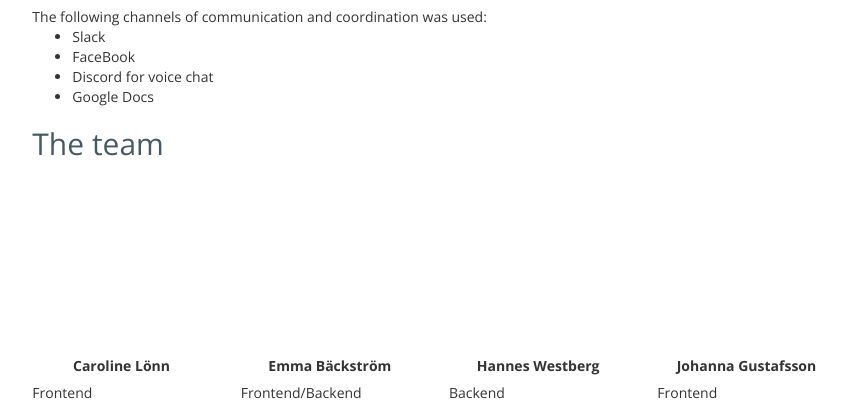
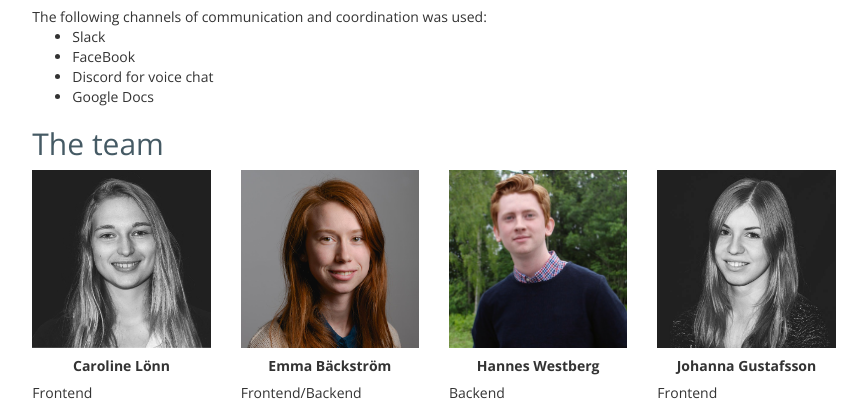
Before and after one commit to lebonnobel/lebonnobel.github.io, a website: page index.html in a window 1280 px wide. Shown: the part 1321-1730 px from the top of the page, without its empty margins (206-1073 px from the left). Drawn offline with nearby package versions, Linux system fonts and the light colour scheme.

Commit message:
no message

```diff
--- a/views/home.html
+++ b/views/home.html
@@ -65,7 +65,7 @@
 			<h2>The team</h2>
 			<div class="row">
 				<div class="col-xs-6 col-sm-3 groupMember" ng-repeat="member in groupMembers">
-					<div class="picture" style="background-image: url('{{member.img}}'');"></div>
+					<div class="picture" style="background-image: url('{{member.img}}');"></div>
 
 					<h5>{{member.name}}</h5>
 					<p>{{member.role}}</p>
```
